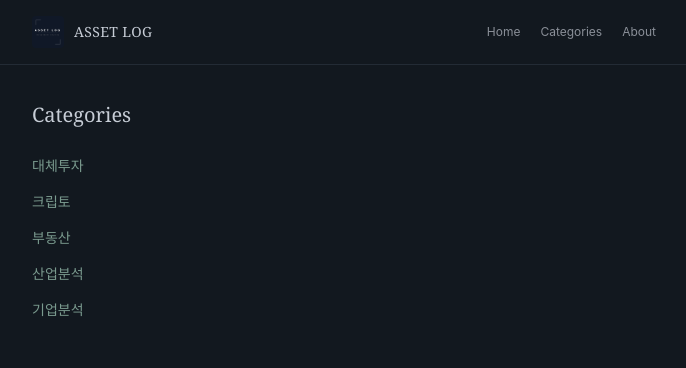
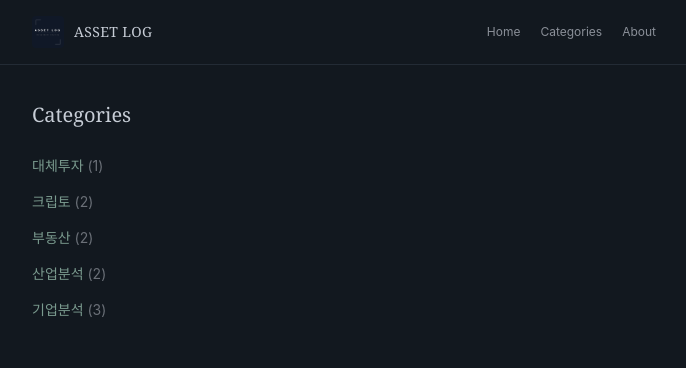
Before and after one commit to jihunx-collab/asset-log, a Next.js app: page /categories in a window 1280 px wide. Shown: the top 368 px of the page, without its empty margins (296-982 px from the left). Built offline with nearby package versions, Linux system fonts and the light colour scheme.

Commit message:
feat: show per-category post count on categories index

```diff
--- a/app/categories/page.tsx
+++ b/app/categories/page.tsx
@@ -1,5 +1,5 @@
 import Link from "next/link";
-import { getAllCategories } from "@/lib/posts";
+import { getAllCategories, getPostsByCategory } from "@/lib/posts";
 
 export default function CategoriesIndexPage() {
   const categories = getAllCategories();
@@ -18,6 +18,7 @@ export default function CategoriesIndexPage() {
                 className="font-sans text-sm text-al-sage"
               >
                 {category}
+                <span className="text-al-muted"> ({getPostsByCategory(category).length})</span>
               </Link>
             </li>
           ))}
```
